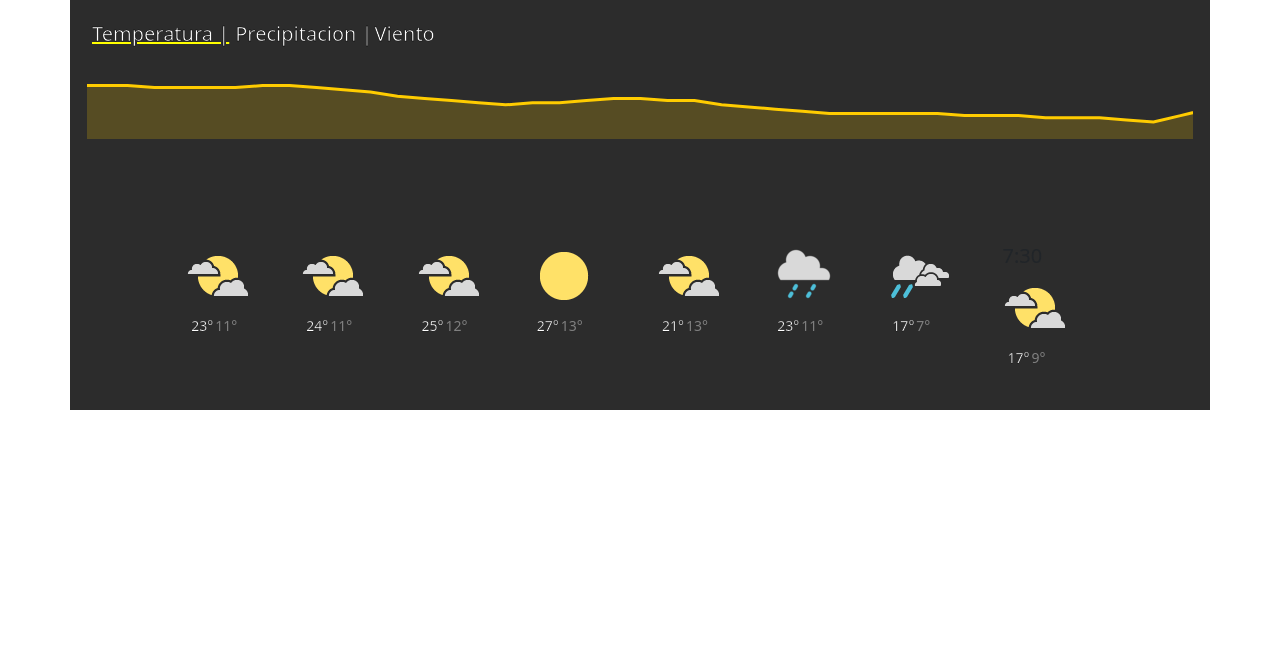
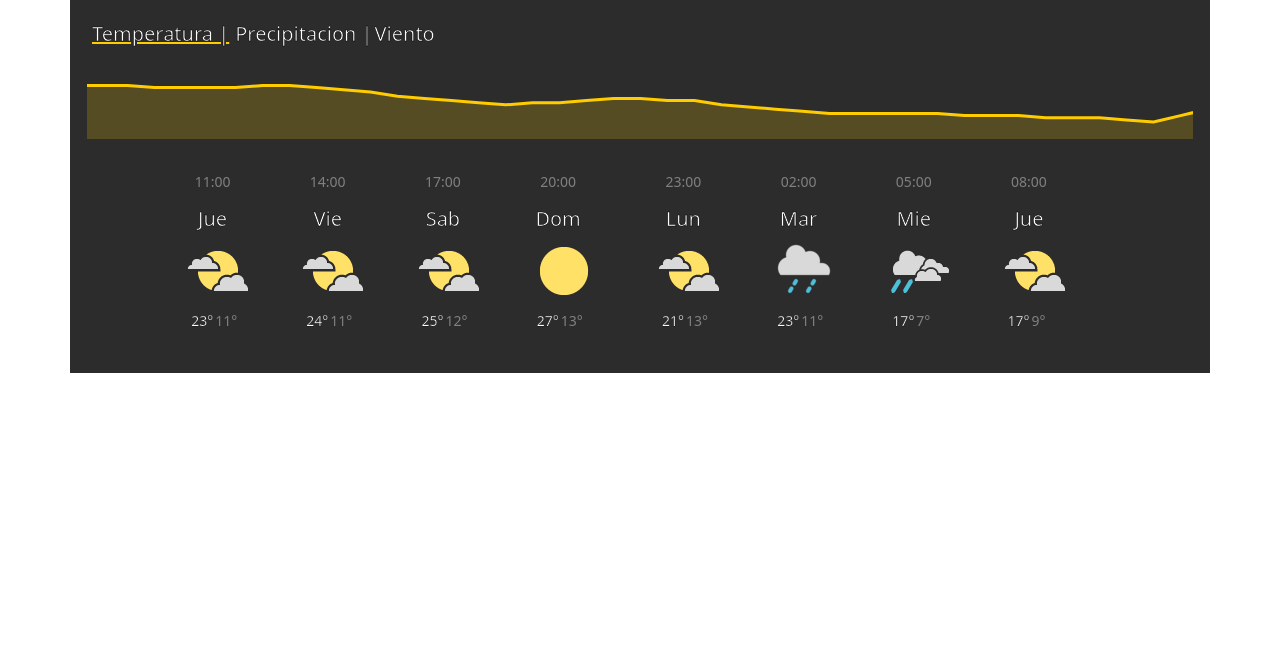
Before and after one commit to ZETEXITO/clase1, a plain HTML site: page index.html in a window 1280 px wide. Shown: the part 134-800 px from the top of the page. Drawn offline with Linux system fonts and the light colour scheme.

Commit message:
dias arriba de las fotos y hora abajo del grafico                TP finalizado

```diff
--- a/css/estilos.css
+++ b/css/estilos.css
@@ -1,6 +1,10 @@
+svg{
+    height: 80px;
+}
 div{
     padding: 5px;
     align:center;
+    text-align: center;
 }
 .right{
 text-align: right;
@@ -18,8 +22,7 @@ text-align: right;
     }
 .linea{
     text-decoration-line: underline;
-    text-decoration-line: 10px;
-    text-decoration-color: yellow;
+    text-decoration-color: #fc0;
     padding: 5px;
 }
 .grisesizq{
--- a/index.html
+++ b/index.html
@@ -31,9 +31,9 @@
                 </div>
             </div>
 
-            <div class="col-4">  </div> <!-- para que todo se comprima mas-->
+            <div class="col-4">  </div>      <!-- para que todo se comprima mas-->
 
-            <div class="right col-4"> <!-- para que todo se comprima mas-->
+            <div class="right col-4">
                 <h2 class="stroke">Clima</h2>
                 <h4 class="grisesder">Jueves, 10:00</h4>
                 <h5 class="grisesder">Mayormente nublado</h5>
@@ -63,6 +63,9 @@
                 <div class="col-5">
                     <div class="row">
                         <div class="col-2">
+                            <h5 class="grisesder">11:00</h5>
+                            <p></p>
+                            <h5 class="stroke">Jue</h5>
                             <img src="img/partly_cloudy.png" >
                             <div class="row">
                                 <div class="col-1"><h5 class="grados">23° </h5></div>
@@ -71,7 +74,10 @@
                         </div>
                             <div class="col-1"></div>
                             <div class="col-2">
-                                <img src="img/partly_cloudy.png" >
+                                <h5 class="grisesder">14:00</h5>
+                                <p></p>
+                                <h5 class="stroke">Vie</h5>
+                                <img src="img/partly_cloudy.png">
                                 <div class="row">
                                     <div class="col-1"><h5 class="grados">24° </h5></div>
                                     <div class="col-1"><h5 class="grisesizq"> 11° </h5></div>
@@ -79,6 +85,9 @@
                             </div>
                             <div class="col-1"></div>
                             <div class="col-2">
+                                <h5 class="grisesder">17:00</h5>
+                                <p></p>
+                                <h5 class="stroke">Sab</h5>
                                 <img src="img/partly_cloudy.png" >
                                 <div class="row">
                                     <div class="col-1"><h5 class="grados">25° </h5></div>
@@ -87,6 +96,9 @@
                             </div>
                                 <div class="col-1"></div>
                                 <div class="col-2">
+                                    <h5 class="grisesder">20:00</h5>
+                                    <p></p>
+                                    <h5 class="stroke">Dom</h5>
                                     <img src="img/sunny.png" >
                                     <div class="row">
                                         <div class="col-1"><h5 class="grados">27° </h5></div>
@@ -98,6 +110,9 @@
                     <div class="col-5">
                         <div class="row">
                             <div class="col-2">
+                            <h5 class="grisesder">23:00</h5>
+                            <p></p>
+                            <h5 class="stroke">Lun</h5>
                             <img src="img/partly_cloudy.png" >
                                 <div class="row">
                                     <div class="col-1"><h5 class="grados">21° </h5></div>
@@ -106,6 +121,9 @@
                             </div>
                             <div class="col-1"></div>
                             <div class="col-2">
+                            <h5 class="grisesder">02:00</h5>
+                            <p></p>
+                            <h5 class="stroke">Mar</h5>
                             <img src="img/rain_light.png" >
                                 <div class="row">
                                     <div class="col-1"><h5 class="grados">23° </h5></div>
@@ -114,6 +132,9 @@
                             </div>
                             <div class="col-1"></div>
                             <div class="col-2">
+                            <h5 class="grisesder">05:00</h5>
+                            <p></p>
+                            <h5 class="stroke">Mie</h5>
                             <img src="img/rain_s_cloudy.png" >
                                 <div class="row">
                                     <div class="col-1"><h5 class="grados">17° </h5></div>
@@ -122,7 +143,9 @@
                             </div>
                             <div class="col-1"></div>
                                 <div class="col-2">
-                                <h5 class="seman">7:30</h5>
+                                <h5 class="grisesder">08:00</h5>
+                                <p></p>
+                                <h5 class="stroke">Jue</h5>
                                 <img src="img/partly_cloudy.png" >
                                     <div class="row">
                                         <div class="col-1"><h5 class="grados">17° </h5></div>
```
